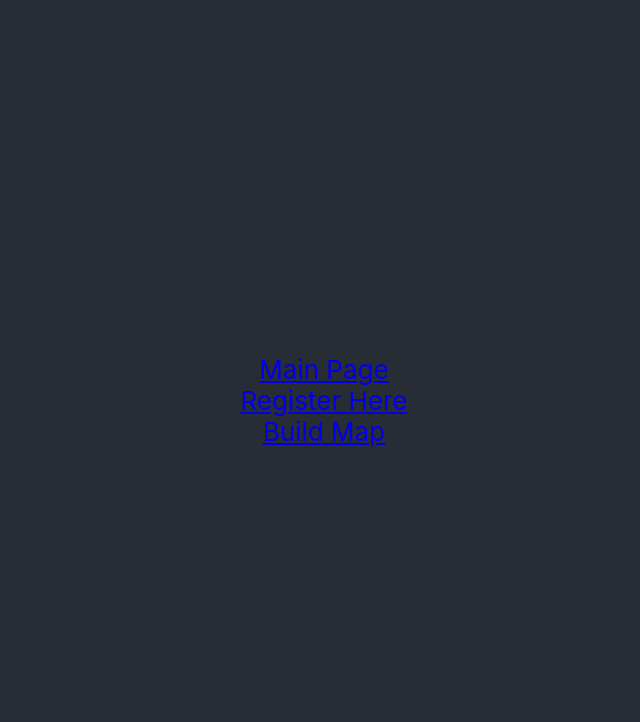
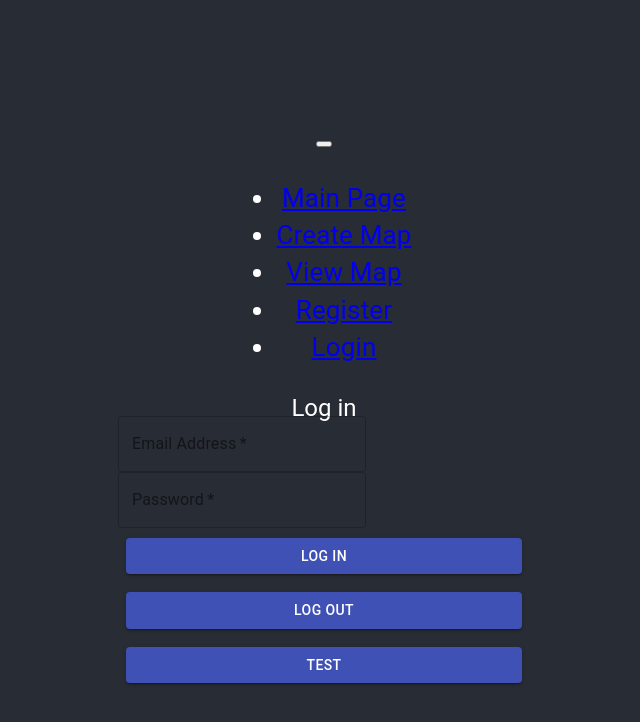
Before and after one commit to adamhochberger/seatcheck-web, a React (Create React App) app: page /login in a window 1280 px wide. Shown: the top 722 px of the page, without its empty margins (316-956 px from the left). Built offline with nearby package versions, Linux system fonts and the light colour scheme.

Commit message:
merged with up to date material-ui

```diff
--- a/src/App.js
+++ b/src/App.js
@@ -1,8 +1,13 @@
 import React from 'react';
+import firebase from './firebase.js';
 import User from './username.js'
 import RegisterForm from './Login/register.js';
-import BuildMapView from './MapBuild/buildmap.js';
+import ViewMap from './ViewMap/viewmap.js';
+import Login from './Login/login.js';
+import BuildMapView from './MapBuild/createmap.js';
 import MainPage from './mainPage.js';
+import Button from '@material-ui/core/Button';
+
 import {
   BrowserRouter as Router,
   Switch,
@@ -20,6 +25,7 @@ class App extends React.Component {
         this.buildMapSwitch = this.buildMapSwitch.bind(this);
         this.handleSubmit = this.handleSubmit.bind(this);
       }
+
       handleChange(event) {
         this.setState({value: event.target.value});
       }
@@ -48,15 +54,50 @@ class App extends React.Component {
           value: 'buildMapPage'
         }));
       }
+
+
       render() {
+        const li = [
+            {
+                link: "/mainPage",
+                text: "Main Page"
+            },
+
+            {
+                link: "/build",
+                text: "Create Map"
+            },
+            {
+                link: "/view",
+                text: "View Map"
+            },
+            {
+                link: "/register",
+                text: "Register"
+            },
+            {
+                link: "/login",
+                text: "Login"
+            }
+        ];
+
           return (
             <div className="App">
                 <Router>
                     <header className="App-header">
+                        <div className="navBar">
+                            <button onClick={this.Toggle} />
+                            <ul className={this.state.toggle ? "links show-nav" : "links"}>
+                                {
+                                    li.map((objLink, i) => {
+                                        return ( <li key={i}><a href={objLink.link}>{objLink.text}</a></li> )
+                                    })
+                                }
+                            </ul>
+                        </div>
                         <div>
-
                             <Switch>
-                    <Route exact path= "/">
+                            <Route exact path= "/mainPage">
                                 <MainPage></MainPage>
                             </Route>
                             <Route path= "/register">
@@ -65,11 +106,14 @@ class App extends React.Component {
                             <Route path= "/build">
                                 <BuildMapView></BuildMapView>
                             </Route>
+                            <Route path= "/view">
+                                <ViewMap></ViewMap>
+                            </Route>
+                            <Route path= "/login">
+                                <Login></Login>
+                            </Route>
                             </Switch>
                         </div>
-                  <Link to='/mainPage'>Main Page</Link>
-                  <Link to='/register'>Register Here</Link>
-                  <Link to='/build'> Build Map</Link>
                     </header>
               </Router>
             </div>
--- a/src/Login/login.js
+++ b/src/Login/login.js
@@ -1,83 +1,163 @@
 import React from 'react';
 import firebase from '../firebase.js';
-import MuiThemeProvider from 'material-ui/styles/MuiThemeProvider';
-import AppBar from 'material-ui/AppBar';
-import RaisedButton from 'material-ui/RaisedButton';
-import TextField from 'material-ui/TextField';
-import { makeStyles } from 'material-ui/styles';
-import Container from 'material-ui/Container';
+import Avatar from '@material-ui/core/Avatar';
+import Button from '@material-ui/core/Button';
+import CssBaseline from '@material-ui/core/CssBaseline';
+import TextField from '@material-ui/core/TextField';
+import FormControlLabel from '@material-ui/core/FormControlLabel';
+import Checkbox from '@material-ui/core/Checkbox';
+import Grid from '@material-ui/core/Grid';
+import LockOutlinedIcon from '@material-ui/icons/LockOutlined';
+import Typography from '@material-ui/core/Typography';
+import Container from '@material-ui/core/Container';
 
-const classes = useStyles();
 
 class Login extends React.Component {
-
     constructor(props) {
         super(props);
         this.state = {
             name: '',
             email: '',
             password: '',
+            loggedIn: false,
         };
 
         this.handleChange = this.handleChange.bind(this);
-        this.handleSubmit = this.handleSubmit.bind(this);
+        this.handleLogin = this.handleLogin.bind(this);
+        this.isLoggedIn = this.isLoggedIn.bind(this);
+        this.handleLogout = this.handleLogout.bind(this)
     }
 
     handleChange(event) {
         this.setState({ [event.target.name]: event.target.value });
     }
 
-    handleSubmit(event) {
+    handleLogin(event) {
+        console.log(this.state.email);
+        console.log(this.state.password);
 
+        try {
+            firebase.auth().signInWithEmailAndPassword(this.state.email, this.state.password).then(function (user) {
+                console.log("Logged in ", user);
+
+            });
+
+        } catch(error){
+            console.log(error.toString());
+            return;
+        }
         event.preventDefault();
 
     }
+
+    isLoggedIn(event) {
+
+        firebase.auth().onAuthStateChanged((user) => {
+            if (user) {
+              //this.setState({ user });
+              console.log(user);
+              //this.setState({loggedIn:true});
+              this.setState(state => ({
+                loggedIn: true
+              }));
+              console.log(this.state.loggedIn);
+
+            } /*else if (!user && this.state.loggedIn) {
+                this.setState({loggedIn:false});
+            }*/
+
+        });
+    }
+
+    handleLogout(event) {
+        firebase.auth().signOut().then(function() {
+            console.log('Signed Out');
+          }, function(error) {
+            console.error('Sign Out Error', error);
+          });
+        event.preventDefault();
+    }
+
     render() {
         return (
-            <div>
-                <MuiThemeProvider>
-                    <div>
-                        <AppBar
-                            title="Login"
-                        />
+            <Container component="main" maxWidth="xs" color="white">
+                <CssBaseline />
+                <div className="container">
+                    <section className='log-in'></section>
+
+                    <Typography component="h1" variant="h5">
+                    Log in
+                    </Typography>
+                    <Grid container spacing={2}>
+                    <form noValidate>
+                        <Grid item xs={12}>
                         <TextField
-                            hintText="Enter your Username"
-                            floatingLabelText="Username"
-                            onChange={(event, newValue) => this.setState({ username: newValue })}
-                        />
-                        <br />
+                            variant="outlined"
+                            required
+                            fullWidth
+                            id="email"
+                            label="Email Address"
+                            name="email"
+                            autoComplete="email"
+                            color="primary"
+                            type="text"
+                            onChange={this.handleChange}
+                            />
+                        </Grid>
+                        <Grid item xs={12}>
                         <TextField
+                            variant="outlined"
+                            required
+                            fullWidth
+                            id="password"
+                            label="Password"
+                            name="password"
                             type="password"
-                            hintText="Enter your Password"
-                            floatingLabelText="Password"
-                            onChange={(event, newValue) => this.setState({ password: newValue })}
-                        />
-                        <br />
-                        <RaisedButton label="Submit" primary={true} style={style} onClick={(event) => this.handleClick(event)} />
-                    </div>
-                </MuiThemeProvider>
+                            autoComplete="current-password"
+                            color="primary"
+                            onChange={this.handleChange}
+                            />
+                        </Grid>
+                    </form>
+
+                        <Grid item xs={12}>
+                            <Button
+                                type="button"
+                                fullWidth
+                                variant="contained"
+                                color="primary"
+                                onClick={(event) => this.handleLogin(event)}
+                            >
+                                Log in
+                            </Button>
+                        </Grid>
+                        <Grid item xs={12}>
+                            <Button
+                                type="button"
+                                fullWidth
+                                variant="contained"
+                                color="primary"
+                                onClick={(event) => this.handleLogout(event)}
+                            >
+                                Log out
+                            </Button>
+                        </Grid>
+                        <Grid item xs={12}>
+                            <Button
+                                type="button"
+                                fullWidth
+                                variant="contained"
+                                color="primary"
+                                onClick={(event) => this.isLoggedIn(event)}
+                            >
+                            Test
+                            </Button>
+                        </Grid>
+                    </Grid>
             </div>
+            </Container>
         );
     }
-
-    /*render() {
-        return (
-            <div className='container'>
-                <section className='create-account'>
-                    <form onSubmit={this.handleSubmit}>
-                        <input type="text" name="name" value={this.state.value} onChange={this.handleChange} value={this.state.name} />
-                        <input type="text" name="email" value={this.state.value} onChange={this.handleChange} value={this.state.email} />
-                        <input type="password" name="password" value={this.state.value} onChange={this.handleChange} value={this.state.password} />
-                        <input type="submit" value="Login" />
-                    </form>
-                </section>
-            </div>
-        );
-    }*/
-
 }
 
-const style = {
-    margin: 15,
-};
 export default Login;
--- a/src/Login/register.js
+++ b/src/Login/register.js
@@ -1,24 +1,18 @@
 import React from 'react';
 import firebase from '../firebase.js';
-import Avatar from '@material-ui/core/Avatar';
 import Button from '@material-ui/core/Button';
 import CssBaseline from '@material-ui/core/CssBaseline';
 import TextField from '@material-ui/core/TextField';
-import FormControlLabel from '@material-ui/core/FormControlLabel';
-import Checkbox from '@material-ui/core/Checkbox';
 import Link from '@material-ui/core/Link';
 import Grid from '@material-ui/core/Grid';
-import LockOutlinedIcon from '@material-ui/icons/LockOutlined';
 import Typography from '@material-ui/core/Typography';
-import { withStyles } from '@material-ui/core/styles';
 import Container from '@material-ui/core/Container';
 
 class RegisterForm extends React.Component {
     constructor(props) {
         super(props);
         this.state = {
-            firstname: '',
-            lastName: '',
+            name: '',
             email: '',
             password: '',
             confirmPass: ''
@@ -32,12 +26,28 @@ class RegisterForm extends React.Component {
           this.setState({ [event.target.name]: event.target.value });
       }
 
+
       handleSubmit(event) {
-        firebase.auth().createUserWithEmailAndPassword(this.state.email, this.state.password).catch(function (error) {
-            console.log(error.code);
-            console.log(error.message);
+          const enteredEmail = this.state.email;
+          try {
+            firebase.auth().createUserWithEmailAndPassword(this.state.email, this.state.password).then(function (user) {
+                console.log("user.uid: ", user.user.uid);
+                firebase.firestore().collection('users').doc(user.user.uid).set({
+                    uid: user.user.uid,
+                    email: enteredEmail,
+                    joinedMaps: [],
+                    createdMaps: []
+                }).then(function(){
+                  console.log("Document successfully written!")
+                }).catch(function(error){
+                  console.error('Error adding document: ', error)
                 });
+            });
+        } catch (error) {
+            console.log(error.toString());
+        }
         event.preventDefault();
+
       }
 
       render() {
@@ -45,44 +55,24 @@ class RegisterForm extends React.Component {
             <Container component="main" maxWidth="xs" color="white">
                 <CssBaseline />
                 <div className="container">
-          <section className='create-account'></section>
-            <Avatar>
-              <LockOutlinedIcon />
-            </Avatar>
+                    <section className='log-in'></section>
+
                     <Typography component="h1" variant="h5">
-              Sign up
+                    Register
                     </Typography>
                     <form noValidate>
                     <Grid container spacing={2}>
-                <Grid item xs={12} sm={6}>
-                  <TextField
-                    autoComplete="fname"
-                    name="firstName"
-                    variant="outlined"
-                    required
-                    fullWidth
-                    id="firstName"
-                    label="First Name"
-                    autoFocus
-                    color="primary"
-                    type="text"
-                    onChange={this.handleChange}
-                    value={this.state.firstName}
-                    />
-                </Grid>
-                <Grid item xs={12} sm={6}>
+                        <Grid item xs={12}>
                             <TextField
                                 variant="outlined"
                                 required
                                 fullWidth
-                    id="lastName"
-                    label="Last Name"
-                    name="lastName"
-                    autoComplete="lname"
+                                id="name"
+                                label="Name"
+                                name="name"
                                 color="primary"
                                 type="text"
                                 onChange={this.handleChange}
-                    value={this.state.lastName}
                             />
                         </Grid>
                         <Grid item xs={12}>
@@ -93,11 +83,9 @@ class RegisterForm extends React.Component {
                             id="email"
                             label="Email Address"
                             name="email"
-                    autoComplete="email"
                             color="primary"
                             type="text"
                             onChange={this.handleChange}
-                    value={this.state.email}
                             />
                         </Grid>
                         <Grid item xs={12}>
@@ -109,32 +97,38 @@ class RegisterForm extends React.Component {
                             label="Password"
                             type="password"
                             id="password"
-                    autoComplete="current-password"
                             color="primary"
-                    type="text"
                             onChange={this.handleChange}
-                    value={this.state.password}
                             />
                         </Grid>
                         <Grid item xs={12}>
-                  <FormControlLabel
-                    control={<Checkbox value="allowExtraEmails" color="primary" />}
-                    label="I want to receive inspiration, marketing promotions and updates via email."
+                            <TextField
+                                variant="outlined"
+                                required
+                                fullWidth
+                                name="confirm-password"
+                                label="Confirm password"
+                                type="password"
+                                id="confirm-password"
+                                color="primary"
+                                onChange={this.handleChange}
                             />
                         </Grid>
-              </Grid>
+                        <Grid item xs={12}>
                         <Button
-                type="submit"
+                            type="button"
                             fullWidth
                             variant="contained"
                             color="primary"
-                onSubmit={this.handleSubmit}
+                            onClick={this.handleSubmit}
                         >
                         Sign Up
                         </Button>
+                        </Grid>
+                    </Grid>
                     <Grid container justify="flex-end">
                         <Grid item>
-                  <Link href="#" variant="body2">
+                            <Link href="/login" variant="body2">
                                 Already have an account? Sign in
                             </Link>
                         </Grid>
@@ -143,32 +137,8 @@ class RegisterForm extends React.Component {
                 </div>
             </Container>
         );
-    /*
-    <div className='container'>
-    <section className='create-account'>
-      <form onSubmit={this.handleSubmit}>
-        <label>
-          Name:
-          <input type="text" name="name" value={this.state.value} onChange={this.handleChange} value={this.state.name} />
-        </label>
-        <label>
-          Email:
-          <input type="text" name="email" value={this.state.value} onChange={this.handleChange} value={this.state.email} />
-        </label>
-        <label>
-          Password:
-          <input type="password" name="password" value={this.state.value} onChange={this.handleChange} value={this.state.password}/>
-        </label>
-        <label>
-          Confirm password:
-          <input type="password" name="confirmPass" value={this.state.value} onChange={this.handleChange} value={this.state.confirmPass} />
-        </label>
-        <input type="submit" value="Submit" />
-      </form>
-    </section>
-</div>
-*/
     }
+
 }
 
 export default RegisterForm;
```
Lines whose indentation alone changed are shown as unchanged.
